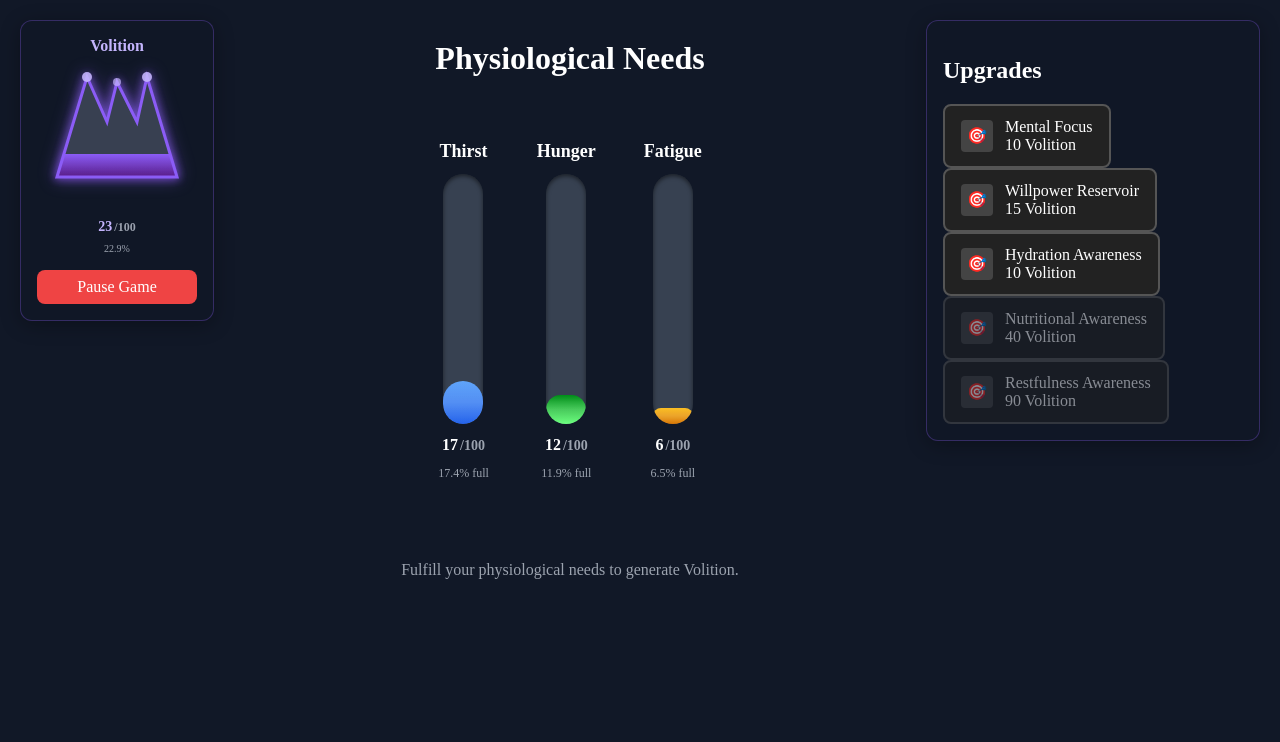
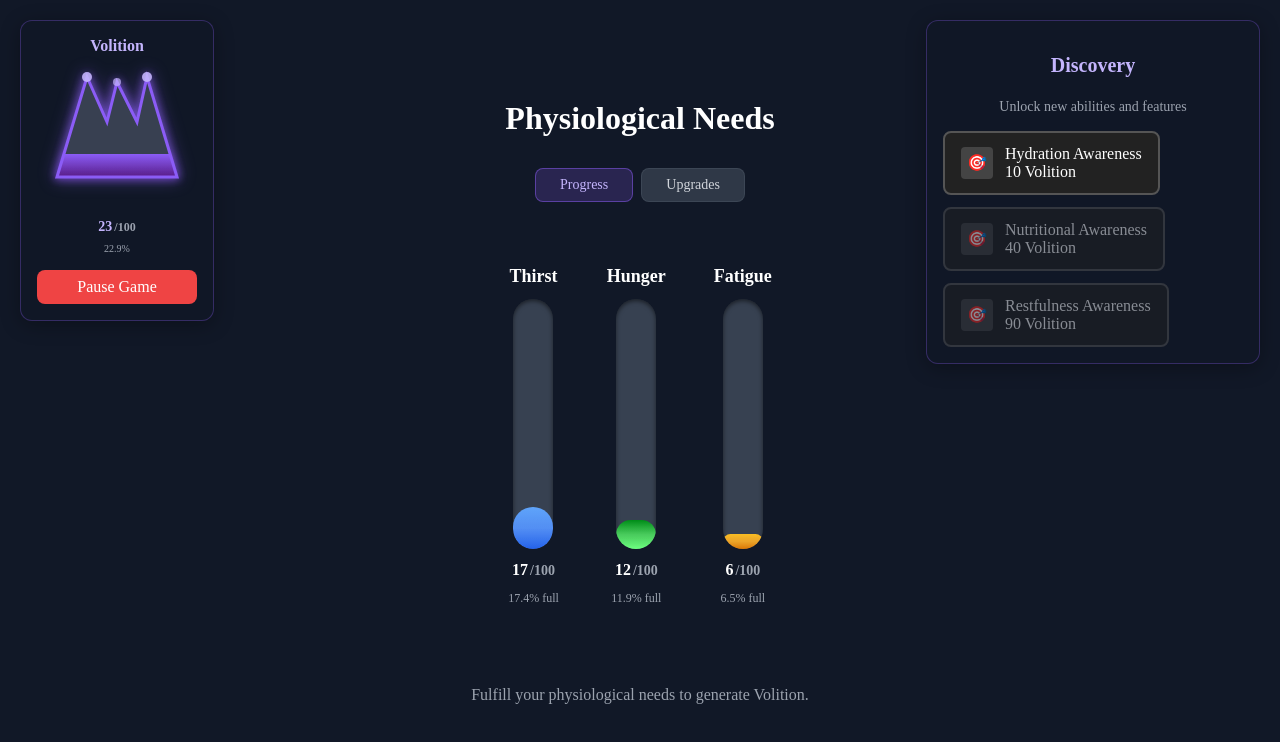
Before and after one commit to BMorin87/delta-drive, a React (Vite) app: page / in a window 1280 px wide. Shown: the top 742 px of the page. Built offline with nearby package versions, Linux system fonts and the light colour scheme.

Commit message:
Add Upgrades toggle to PhysiologicalPanel
The old UpgradesPanel in the top right was renamed to DiscoveryPanel.
Upgrades that affect volition, thirst, hunger, and fatigue are now in
the Physiological tier behind a toggle button.

```diff
--- a/src/components/DeltaGame.jsx
+++ b/src/components/DeltaGame.jsx
@@ -3,8 +3,8 @@ import { useGameStore } from "./gameStore";
 import { useUpgradeStore } from "./upgradeStore";
 import { gameEngine } from "./gameEngine";
 import VolitionCrown from "./VolitionCrown";
+import DiscoveryPanel from "./DiscoveryPanel";
 import PhysiologicalPanel from "./physiological/PhysiologicalPanel";
-import UpgradesPanel from "./physiological/UpgradesPanel";
 
 const DeltaGame = () => {
   // Consume game state from the gameStore.
@@ -36,7 +36,7 @@ const DeltaGame = () => {
       gameEngine.unregisterSystem("Volition");
     };
   }, [
-    // Re-register if initial rates change for some reason.
+    // Re-register if initial rates change.
     initialThirstRate,
     initialHungerRate,
     initialFatigueRate,
@@ -53,8 +53,8 @@ const DeltaGame = () => {
             {isRunning ? "Pause Game" : "Resume Game"}
           </button>
         </div>
-        <div className="upgrades-hud">
-          <UpgradesPanel
+        <div className="discovery-hud">
+          <DiscoveryPanel
             currentVolition={volition}
             onSpendVolition={spendVolition}
           />
--- a/src/components/physiological/UpgradesPanel.jsx
+++ b/src/components/DiscoveryPanel.jsx
@@ -1,14 +1,14 @@
-import { useUpgradeStore } from "../upgradeStore";
+import { useUpgradeStore } from "./upgradeStore";
 import UpgradeItem from "./UpgradeItem";
 
-const UpgradesPanel = ({ currentVolition, onSpendVolition }) => {
+const DiscoveryPanel = ({ currentVolition, onSpendVolition }) => {
   const { purchaseUpgrade, getUpgradeLevel } = useUpgradeStore();
 
   const handlePurchase = (upgradeId) => {
     return purchaseUpgrade(upgradeId, onSpendVolition);
   };
 
-  // Check if the drink button upgrade has been purchased
+  // Check if the button upgrades have been purchased
   const drinkButtonLevel = getUpgradeLevel("drinkButton");
   const isDrinkUnlocked = drinkButtonLevel > 0;
 
@@ -19,27 +19,12 @@ const UpgradesPanel = ({ currentVolition, onSpendVolition }) => {
   const isRestUnlocked = restButtonLevel > 0;
 
   return (
-    <div className="upgrades-panel">
-      <h2 className="upgrades-title">Upgrades</h2>
+    <div className="discovery-panel">
+      <h2 className="discovery-title">Discovery</h2>
+      <p className="discovery-subtitle">Unlock new abilities and features</p>
 
-      <div className="upgrades-grid">
-        <UpgradeItem
-          upgradeId="volitionRate"
-          title="Mental Focus"
-          description="Increases volition generation rate"
-          currentVolition={currentVolition}
-          onPurchase={handlePurchase}
-        />
-
-        <UpgradeItem
-          upgradeId="volitionCapacity"
-          title="Willpower Reservoir"
-          description="Increases maximum volition capacity"
-          currentVolition={currentVolition}
-          onPurchase={handlePurchase}
-        />
-
-        {/* Only show the unlock upgrade if it hasn't been purchased yet. */}
+      <div className="discovery-grid">
+        {/* Only show the unlock upgrades if they haven't been purchased yet */}
         {!isDrinkUnlocked && (
           <UpgradeItem
             upgradeId="drinkButton"
@@ -69,9 +54,18 @@ const UpgradesPanel = ({ currentVolition, onSpendVolition }) => {
             onPurchase={handlePurchase}
           />
         )}
+
+        {/* Show message when all discoveries are unlocked */}
+        {isDrinkUnlocked && isEatUnlocked && isRestUnlocked && (
+          <div className="all-discovered">
+            <div className="discovery-complete-icon">🎉</div>
+            <p>All basic abilities discovered!</p>
+            <p className="discovery-hint">More discoveries coming soon...</p>
+          </div>
+        )}
       </div>
     </div>
   );
 };
 
-export default UpgradesPanel;
+export default DiscoveryPanel;
--- a/src/components/physiological/UpgradeItem.jsx
+++ b/src/components/UpgradeItem.jsx
@@ -1,5 +1,5 @@
-import { useUpgradeStore } from "../upgradeStore";
-import "../../styles/UpgradeItem.css";
+import { useUpgradeStore } from "./upgradeStore";
+import "../styles/UpgradeItem.css";
 
 const UpgradeItem = ({ upgradeId, title, description, onPurchase }) => {
   const {
--- a/src/components/physiological/PhysiologicalPanel.jsx
+++ b/src/components/physiological/PhysiologicalPanel.jsx
@@ -1,30 +1,36 @@
+import { useState } from "react";
 import { useGameStore } from "../gameStore";
 import { useStatusStore } from "../statusStore";
 import VerticalProgressBar from "./VerticalProgressBar";
+import PhysiologicalUpgradesPanel from "./PhysiologicalUpgradesPanel";
 import "../../styles/ProgressBars.css";
 
-const PhysiologicalUI = () => {
+const PhysiologicalPanel = () => {
+  const [activeView, setActiveView] = useState("progress"); // "progress" or "upgrades"
+
   const {
     thirst,
     hunger,
     fatigue,
+    volition,
     thirstCapacity,
     hungerCapacity,
     fatigueCapacity,
     drinkUnlocked,
     eatUnlocked,
     restUnlocked,
+    spendVolition,
   } = useGameStore();
 
   const {
-    calculateVolitionCost,
     activeStatuses,
     cooldowns,
     startStatus,
     cancelStatus,
+    calculateVolitionCost,
   } = useStatusStore();
 
-  // Consume the subscribed state variables to ensure re-renders on change.
+  // Consume the subscribed status variables to ensure re-renders on change.
   const isStatusActive = (type) => !!activeStatuses[type];
   const getStatusDuration = (type) => activeStatuses[type]?.duration || 0;
   const getCooldownRemaining = (type) => cooldowns[type] || 0;
@@ -92,6 +98,30 @@ const PhysiologicalUI = () => {
     <div className="physiological-ui-container">
       <div className="physiological-content">
         <h1 className="tier-title">Physiological Needs</h1>
+
+        {/* Toggle buttons */}
+        <div className="view-toggle-container">
+          <button
+            className={`view-toggle-btn ${
+              activeView === "progress" ? "active" : ""
+            }`}
+            onClick={() => setActiveView("progress")}
+          >
+            Progress
+          </button>
+          <button
+            className={`view-toggle-btn ${
+              activeView === "upgrades" ? "active" : ""
+            }`}
+            onClick={() => setActiveView("upgrades")}
+          >
+            Upgrades
+          </button>
+        </div>
+
+        {/* Conditional content based on active view */}
+        {activeView === "progress" ? (
+          <>
             <div className="bars-container">
               {/* Thirst Bar with Drink Action */}
               <div className="bar-with-action">
@@ -149,9 +179,16 @@ const PhysiologicalUI = () => {
                 </p>
               )}
             </div>
+          </>
+        ) : (
+          <PhysiologicalUpgradesPanel
+            currentVolition={volition}
+            onSpendVolition={spendVolition}
+          />
+        )}
       </div>
     </div>
   );
 };
 
-export default PhysiologicalUI;
+export default PhysiologicalPanel;
--- /dev/null
+++ b/src/components/physiological/PhysiologicalUpgradesPanel.jsx
@@ -0,0 +1,89 @@
+import { useUpgradeStore } from "../upgradeStore";
+import UpgradeItem from "../UpgradeItem";
+
+const PhysiologicalUpgradesPanel = ({ currentVolition, onSpendVolition }) => {
+  const { purchaseUpgrade } = useUpgradeStore();
+
+  const handlePurchase = (upgradeId) => {
+    return purchaseUpgrade(upgradeId, onSpendVolition);
+  };
+
+  return (
+    <div className="physiological-upgrades-panel">
+      <h2 className="upgrades-title">Physiological Upgrades</h2>
+      <p className="upgrades-subtitle">Enhance your basic capabilities</p>
+
+      <div className="upgrades-grid">
+        {/* Volition Upgrades */}
+        <UpgradeItem
+          upgradeId="volitionRate"
+          title="Mental Focus"
+          description="Increases volition generation rate"
+          currentVolition={currentVolition}
+          onPurchase={handlePurchase}
+        />
+
+        <UpgradeItem
+          upgradeId="volitionCapacity"
+          title="Willpower Reservoir"
+          description="Increases maximum volition capacity"
+          currentVolition={currentVolition}
+          onPurchase={handlePurchase}
+        />
+
+        {/* Thirst Upgrades */}
+        <UpgradeItem
+          upgradeId="thirstCapacity"
+          title="Hydration Efficiency"
+          description="Increases maximum thirst capacity"
+          currentVolition={currentVolition}
+          onPurchase={handlePurchase}
+        />
+
+        <UpgradeItem
+          upgradeId="thirstRate"
+          title="Thirst Resistance"
+          description="Reduces how quickly you become thirsty"
+          currentVolition={currentVolition}
+          onPurchase={handlePurchase}
+        />
+
+        {/* Hunger Upgrades */}
+        <UpgradeItem
+          upgradeId="hungerCapacity"
+          title="Metabolic Enhancement"
+          description="Increases maximum hunger capacity"
+          currentVolition={currentVolition}
+          onPurchase={handlePurchase}
+        />
+
+        <UpgradeItem
+          upgradeId="hungerRate"
+          title="Hunger Resistance"
+          description="Reduces how quickly you become hungry"
+          currentVolition={currentVolition}
+          onPurchase={handlePurchase}
+        />
+
+        {/* Fatigue Upgrades */}
+        <UpgradeItem
+          upgradeId="fatigueCapacity"
+          title="Endurance Training"
+          description="Increases maximum fatigue capacity"
+          currentVolition={currentVolition}
+          onPurchase={handlePurchase}
+        />
+
+        <UpgradeItem
+          upgradeId="fatigueRate"
+          title="Fatigue Resistance"
+          description="Reduces how quickly you become fatigued"
+          currentVolition={currentVolition}
+          onPurchase={handlePurchase}
+        />
+      </div>
+    </div>
+  );
+};
+
+export default PhysiologicalUpgradesPanel;
--- a/src/components/upgradeStore.js
+++ b/src/components/upgradeStore.js
@@ -9,6 +9,9 @@ export const useUpgradeStore = create((set, get) => ({
     thirstRate: { level: 0, baseCost: 8, type: "rate" },
     hungerRate: { level: 0, baseCost: 12, type: "rate" },
     fatigueRate: { level: 0, baseCost: 6, type: "rate" },
+    thirstCapacity: { level: 0, baseCost: 20, type: "capacity" },
+    hungerCapacity: { level: 0, baseCost: 25, type: "capacity" },
+    fatigueCapacity: { level: 0, baseCost: 18, type: "capacity" },
     drinkButton: { level: 0, baseCost: 10, type: "unlock", unlocks: "drink" },
     eatButton: { level: 0, baseCost: 40, type: "unlock", unlocks: "eat" },
     restButton: { level: 0, baseCost: 90, type: "unlock", unlocks: "rest" },
@@ -42,6 +45,12 @@ export const useUpgradeStore = create((set, get) => ({
         return (level * 1) / fps;
       case "fatigueRate":
         return (level * 0.5) / fps;
+      case "thirstCapacity":
+        return level * 20; // +20 capacity per level
+      case "hungerCapacity":
+        return level * 15; // +15 capacity per level
+      case "fatigueCapacity":
+        return level * 25; // +25 capacity per level
       default:
         return 0;
     }
@@ -93,7 +102,7 @@ export const useUpgradeStore = create((set, get) => ({
         break;
       }
 
-      // "rate" upgrades don’t need special handling;
+      // "rate" upgrades don't need special handling;
       // their effect is calculated dynamically in getUpgradeEffectAtLevel
     }
 
--- a/src/styles/App.css
+++ b/src/styles/App.css
@@ -19,52 +19,77 @@
   margin: 0;
 }
 
-/* Desktop layout - three column layout */
+/* ============================
+   DESKTOP (≥1200px)
+   ============================ */
 @media (min-width: 1200px) {
   .game-layout {
-    flex-direction: row;
-    justify-content: space-between;
-    align-items: flex-start;
+    position: relative;
+    flex-direction: column;
+    align-items: center;
+    justify-content: center;
+    min-height: 100vh;
+    padding: 20px;
+  }
+
+  .tier-content {
+    flex: 0 0 auto;
+    display: flex;
+    justify-content: center;
+    align-items: center;
+    width: 100%;
+    max-width: 1000px;
+    margin: 0 auto;
   }
 
   .top-row {
-    display: contents; /* This makes the children behave as direct children of .game-layout */
+    position: fixed;
+    top: 20px;
+    left: 20px;
+    right: 20px;
+    display: flex;
+    justify-content: space-between;
+    align-items: flex-start;
+    z-index: 1000;
+
+    /* Prevent invisible overlay from blocking clicks */
+    pointer-events: none;
+  }
+
+  .top-row > * {
+    pointer-events: auto;
   }
 
   .volition-hud {
+    position: relative;
     flex-shrink: 0;
-    order: 1;
+    width: 160px;
+    min-width: 160px;
   }
 
-  .tier-content {
-    flex: 1;
-    padding: 0 2rem;
-    display: flex;
-    justify-content: center;
-    order: 2;
-  }
-
-  .upgrades-hud {
+  .discovery-hud {
+    position: relative;
     width: 300px;
     min-width: 300px;
     max-width: 300px;
     flex-shrink: 0;
-    order: 3;
   }
 
   .physiological-ui-container {
     display: flex;
     width: 100%;
     justify-content: center;
-    align-items: flex-start;
+    align-items: center;
   }
 
   .physiological-content {
-    flex: 0 0 auto; /* Don't grow or shrink, just center */
+    flex: 0 0 auto;
   }
 }
 
-/* Responsive layout - vertical stack with top row */
+/* ============================
+   TABLET & SMALL DESKTOP (<1200px)
+   ============================ */
 @media (max-width: 1199px) {
   .game-layout {
     flex-direction: column;
@@ -72,7 +97,6 @@
     gap: 1.5rem;
   }
 
-  /* Top row container for volition and upgrades */
   .top-row {
     display: flex;
     flex-direction: row;
@@ -113,7 +137,9 @@
   }
 }
 
-/* Volition HUD - consistent across breakpoints */
+/* ============================
+   VOLITION HUD
+   ============================ */
 .volition-hud {
   background: rgba(17, 24, 39, 0.9);
   backdrop-filter: blur(10px);
@@ -135,14 +161,127 @@
   }
 }
 
-/* Upgrades HUD */
-.upgrades-hud {
+/* ============================
+   DISCOVERY HUD / PANEL
+   ============================ */
+.discovery-hud {
   background: rgba(17, 24, 39, 0.9);
   backdrop-filter: blur(10px);
   border-radius: 12px;
   padding: 1rem;
   border: 1px solid rgba(139, 92, 246, 0.3);
   box-shadow: 0 4px 20px rgba(0, 0, 0, 0.3);
+}
+
+.discovery-panel {
+  width: 100%;
+  margin: 0;
+  box-sizing: border-box;
+  display: flex;
+  flex-direction: column;
+}
+
+.discovery-title {
+  font-size: 1.25rem;
+  font-weight: bold;
+  color: #c4b5fd;
+  margin-bottom: 0.5rem;
+  text-align: center;
+}
+
+.discovery-subtitle {
+  font-size: 0.875rem;
+  color: #9ca3af;
+  text-align: center;
+  margin-bottom: 1rem;
+}
+
+.discovery-grid {
+  display: flex;
+  flex-direction: column;
+  gap: 0.75rem;
+}
+
+.all-discovered {
+  text-align: center;
+  padding: 1.5rem;
+  background: rgba(34, 197, 94, 0.1);
+  border: 1px solid rgba(34, 197, 94, 0.3);
+  border-radius: 8px;
+}
+
+.discovery-complete-icon {
+  font-size: 2rem;
+  margin-bottom: 0.5rem;
+}
+
+.discovery-hint {
+  font-size: 0.75rem;
+  color: #9ca3af;
+  margin-top: 0.5rem;
+}
+
+/* ============================
+   VIEW TOGGLE BUTTONS
+   ============================ */
+.view-toggle-container {
+  display: flex;
+  gap: 0.5rem;
+  margin-bottom: 2rem;
+  justify-content: center;
+}
+
+.view-toggle-btn {
+  padding: 0.5rem 1.5rem;
+  background: rgba(55, 65, 81, 0.8);
+  color: #d1d5db;
+  border: 1px solid rgba(75, 85, 99, 0.5);
+  border-radius: 8px;
+  font-size: 0.875rem;
+  font-weight: 500;
+  cursor: pointer;
+  transition: all 0.2s ease;
+}
+
+.view-toggle-btn:hover {
+  background: rgba(75, 85, 99, 0.8);
+  border-color: rgba(139, 92, 246, 0.3);
+}
+
+.view-toggle-btn.active {
+  background: rgba(139, 92, 246, 0.2);
+  color: #c4b5fd;
+  border-color: rgba(139, 92, 246, 0.5);
+}
+
+/* ============================
+   PHYSIOLOGICAL PANELS
+   ============================ */
+.physiological-upgrades-panel {
+  max-width: 800px;
+  margin: 0 auto;
+}
+
+.upgrades-title {
+  font-size: 1.5rem;
+  font-weight: bold;
+  text-align: center;
+  margin-bottom: 0.5rem;
+  color: white;
+}
+
+.upgrades-subtitle {
+  font-size: 1rem;
+  color: #9ca3af;
+  text-align: center;
+  margin-bottom: 2rem;
+}
+
+.upgrades-grid {
+  display: grid;
+  grid-template-columns: repeat(auto-fit, minmax(300px, 1fr));
+  gap: 1rem;
+  max-width: 800px;
 }
 
 /* Tier content */
@@ -199,16 +338,9 @@
   background: #dc2626;
 }
 
-/* Upgrades panel */
-.upgrades-panel {
-  width: 100%;
-  margin: 0;
-  box-sizing: border-box;
-  display: flex;
-  flex-direction: column;
-}
-
-/* Medium screen adjustments */
+/* ============================
+   MEDIUM SCREENS (≤800px)
+   ============================ */
 @media (max-width: 800px) {
   .game-layout {
     padding: 10px;
@@ -221,7 +353,7 @@
   }
 
   .volition-hud,
-  .upgrades-hud {
+  .discovery-hud {
     max-width: 400px;
   }
 
@@ -233,9 +365,47 @@
   .physiological-upgrades {
     padding: 0.75rem;
   }
+
+  .upgrades-grid {
+    grid-template-columns: 1fr;
+    gap: 0.75rem;
+  }
 }
 
-/* Mobile adjustments */
+/* ============================
+   COMING SOON UPGRADE PLACEHOLDER
+   ============================ */
+.coming-soon-upgrade {
+  grid-column: 1 / -1; /* Span full width */
+  display: flex;
+  justify-content: center;
+  margin-top: 1rem;
+}
+
+.upgrade-placeholder {
+  text-align: center;
+  padding: 2rem;
+  background: rgba(55, 65, 81, 0.3);
+  border: 2px dashed rgba(156, 163, 175, 0.3);
+  border-radius: 12px;
+  max-width: 400px;
+}
+
+.upgrade-placeholder h3 {
+  color: #9ca3af;
+  font-size: 1.125rem;
+  margin-bottom: 0.5rem;
+}
+
+.upgrade-placeholder p {
+  color: #6b7280;
+  font-size: 0.875rem;
+  line-height: 1.4;
+}
+
+/* ============================
+   MOBILE (≤480px)
+   ============================ */
 @media (max-width: 480px) {
   .tier-title {
     font-size: 1.25rem;
@@ -250,7 +420,16 @@
   }
 
   .volition-hud,
-  .upgrades-hud {
+  .discovery-hud {
     max-width: 200px;
   }
+
+  .view-toggle-btn {
+    padding: 0.4rem 1rem;
+    font-size: 0.75rem;
+  }
+
+  .upgrade-placeholder {
+    padding: 1.5rem;
+  }
 }
```
Lines whose indentation alone changed are shown as unchanged.
